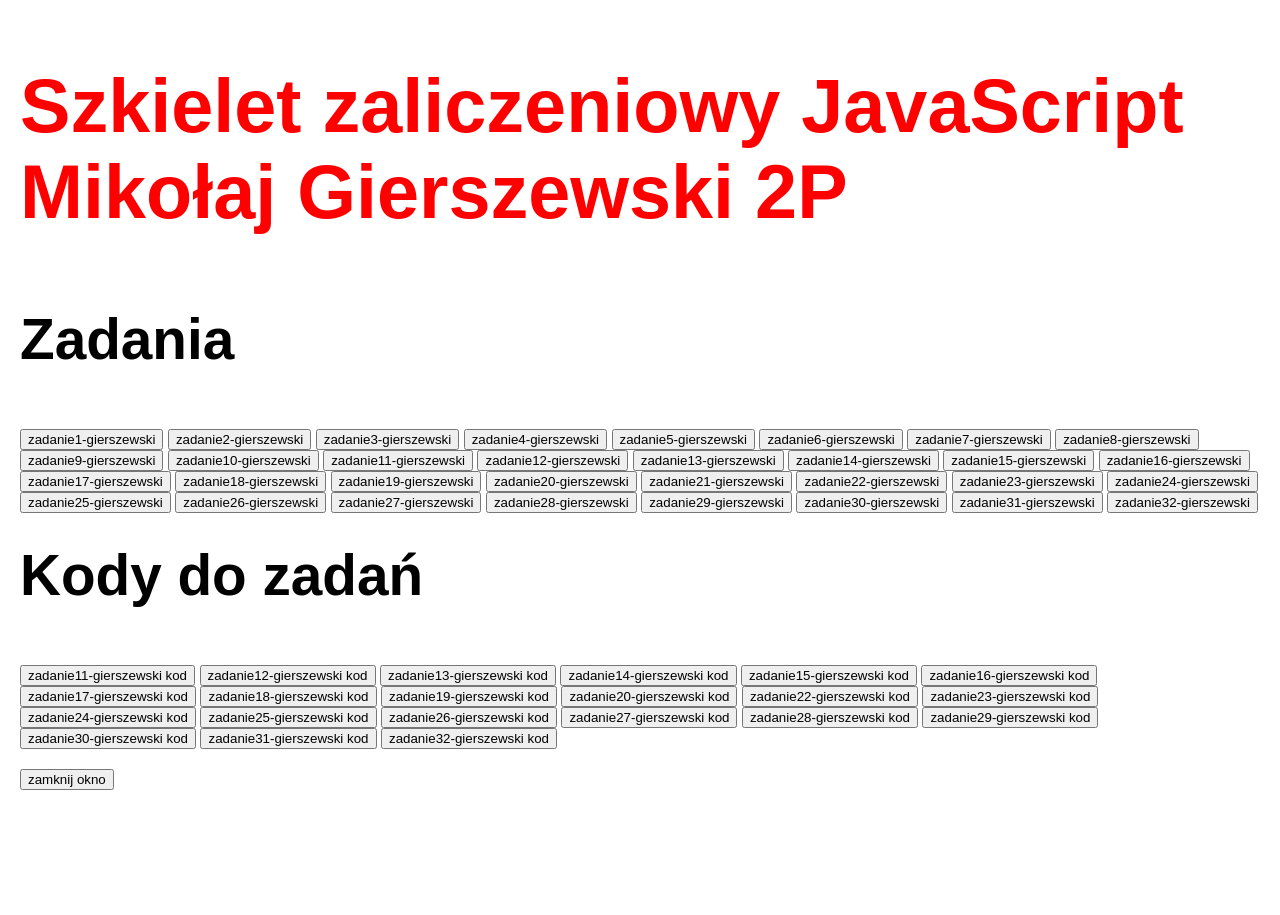
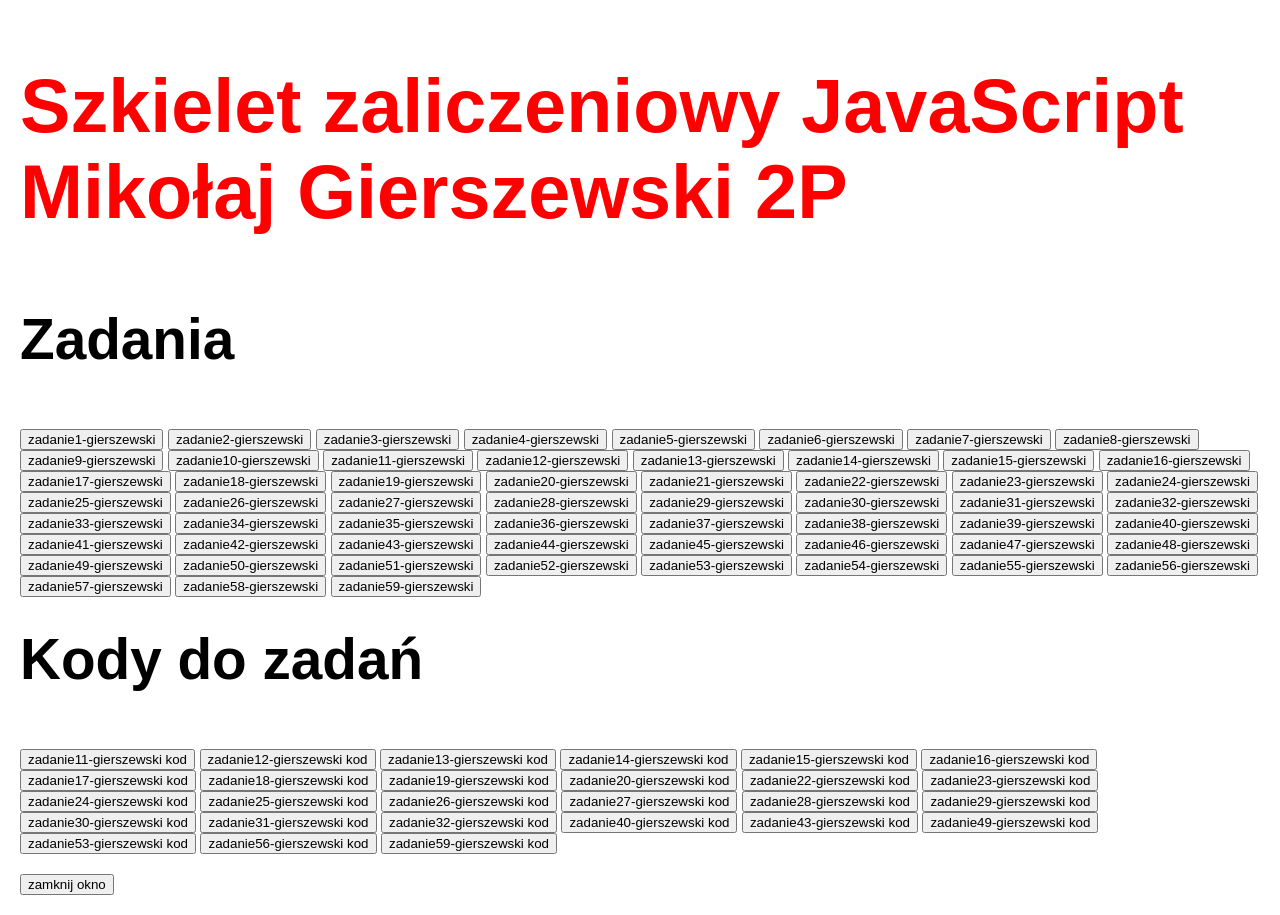
Before and after one commit to MikolajGierszewski1/JavaScript, a plain HTML site: page index.html in a window 1280 px wide. Before the commit the page ends 810 px from the top, so only its background shows below. Drawn offline with Linux system fonts and the light colour scheme.

Commit message:
Update index.html

```diff
--- a/index.html
+++ b/index.html
@@ -42,9 +42,9 @@
 </div>
 </body>
 <script language="JavaScript">
-    const maxTask = 32;
+    const maxTask = 59;
     const skipTasks = [];
-    const tasksCodes = [11, 12, 13, 14, 15, 16 ,17, 18, 19, 20, 22, 23, 24, 25, 26, 27, 28, 29, 30, 31, 32]
+    const tasksCodes = [11, 12, 13, 14, 15, 16 ,17, 18, 19, 20, 22, 23, 24, 25, 26, 27, 28, 29, 30, 31, 32, 40, 43, 49, 53, 56, 59]
 
     function WinOpen(arg) {
         window.open(`${arg}.html`, "okienko", "toolbar=no,directories=no,menubar=no,height=480,width=700,top=200,left=400");
```
